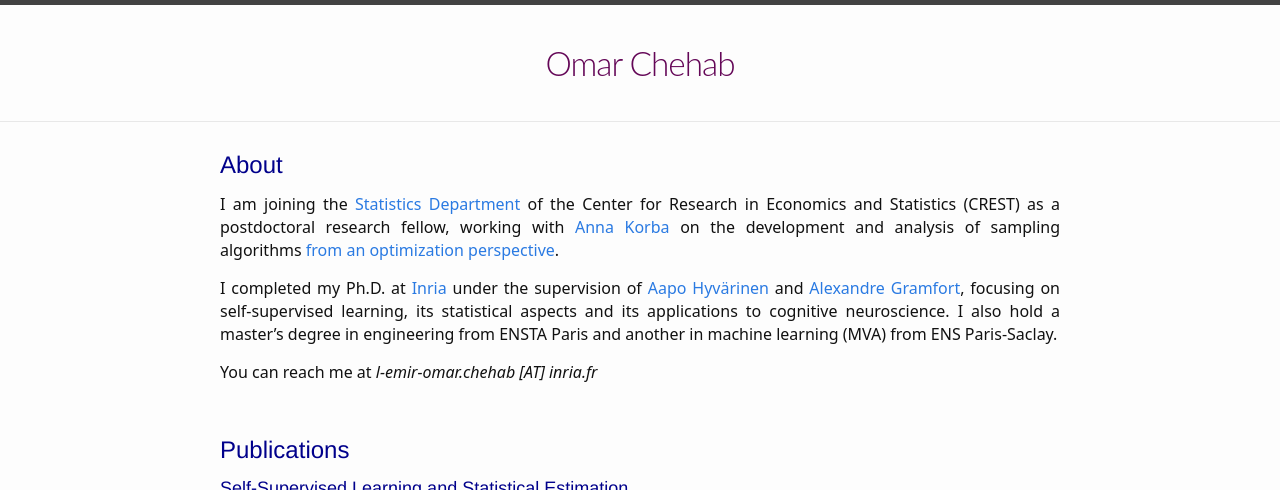
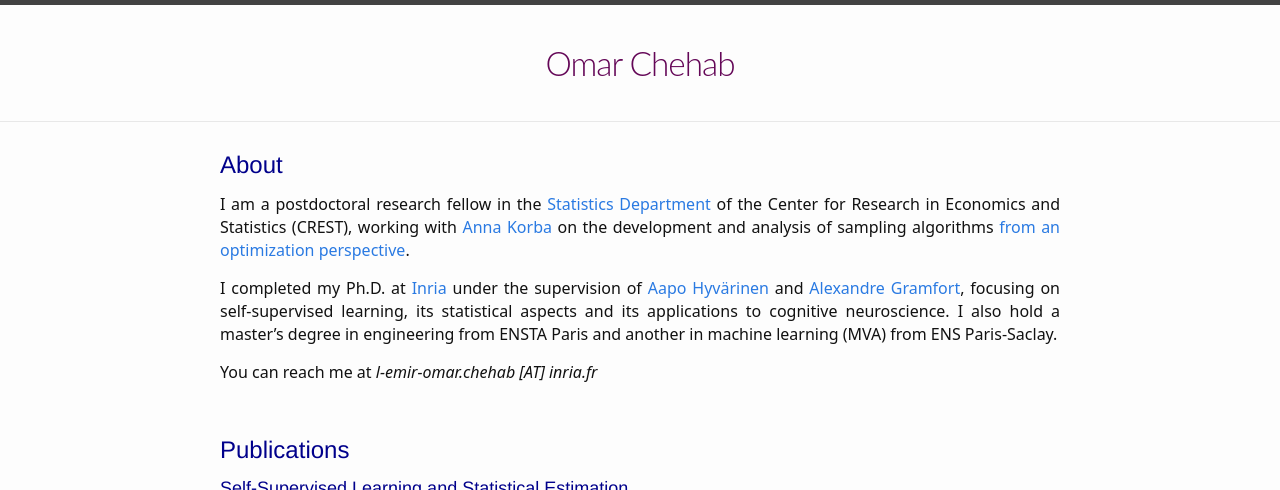
Before and after one commit to l-omar-chehab/l-omar-chehab.github.io, a Jekyll site: the page built from index.md, in a window 1280 px wide and 900 px high, cut to the strip 0-490 px from the top of the window. Built offline with Jekyll 4.4.1, drawn with Linux system fonts in a browser that asks for light colours.

Commit message:
Updated job description

```diff
--- a/index.md
+++ b/index.md
@@ -40,7 +40,7 @@ I've previously interned at Facebook AI Research, ENS Paris, U of Toronto with <
 
 ### <span style="color:darkblue"> About </span>
 
-I am joining the <a href="https://crest.science/research/research-fields/statistics/" target="_blank">Statistics Department</a> of the Center for Research in Economics and Statistics (CREST) as a postdoctoral research fellow, working with <a href="https://akorba.github.io" target="_blank">Anna Korba</a> on the development and analysis of sampling algorithms <a href="https://simons.berkeley.edu/programs/geometric-methods-optimization-sampling" target="_blank">from an optimization perspective</a>.
+I am a postdoctoral research fellow in the <a href="https://crest.science/research/research-fields/statistics/" target="_blank">Statistics Department</a> of the Center for Research in Economics and Statistics (CREST), working with <a href="https://akorba.github.io" target="_blank">Anna Korba</a> on the development and analysis of sampling algorithms <a href="https://simons.berkeley.edu/programs/geometric-methods-optimization-sampling" target="_blank">from an optimization perspective</a>.
 
 I completed my Ph.D. at <a href="https://www.inria.fr/en" target="_blank">Inria</a> under the supervision of <a href="https://www.cs.helsinki.fi/u/ahyvarin/" target="_blank">Aapo Hyvärinen</a> and <a href="http://alexandre.gramfort.net" target="_blank">Alexandre Gramfort</a>, focusing on self-supervised learning, its statistical aspects and its applications to cognitive neuroscience. I also hold a master’s degree in engineering from ENSTA Paris and another in machine learning (MVA) from ENS Paris-Saclay.
 
```
Also changed, not shown: 10 other files.
